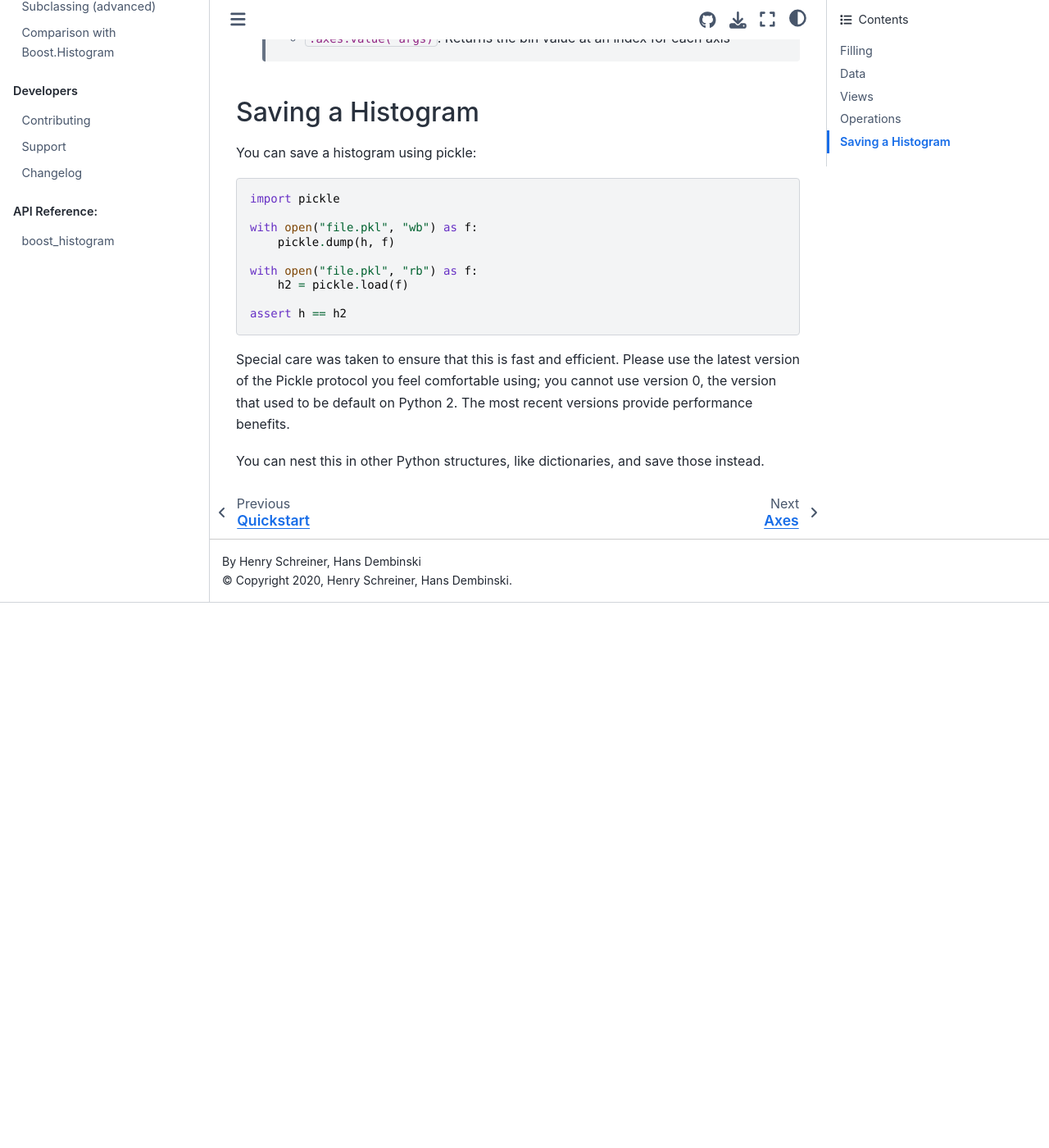
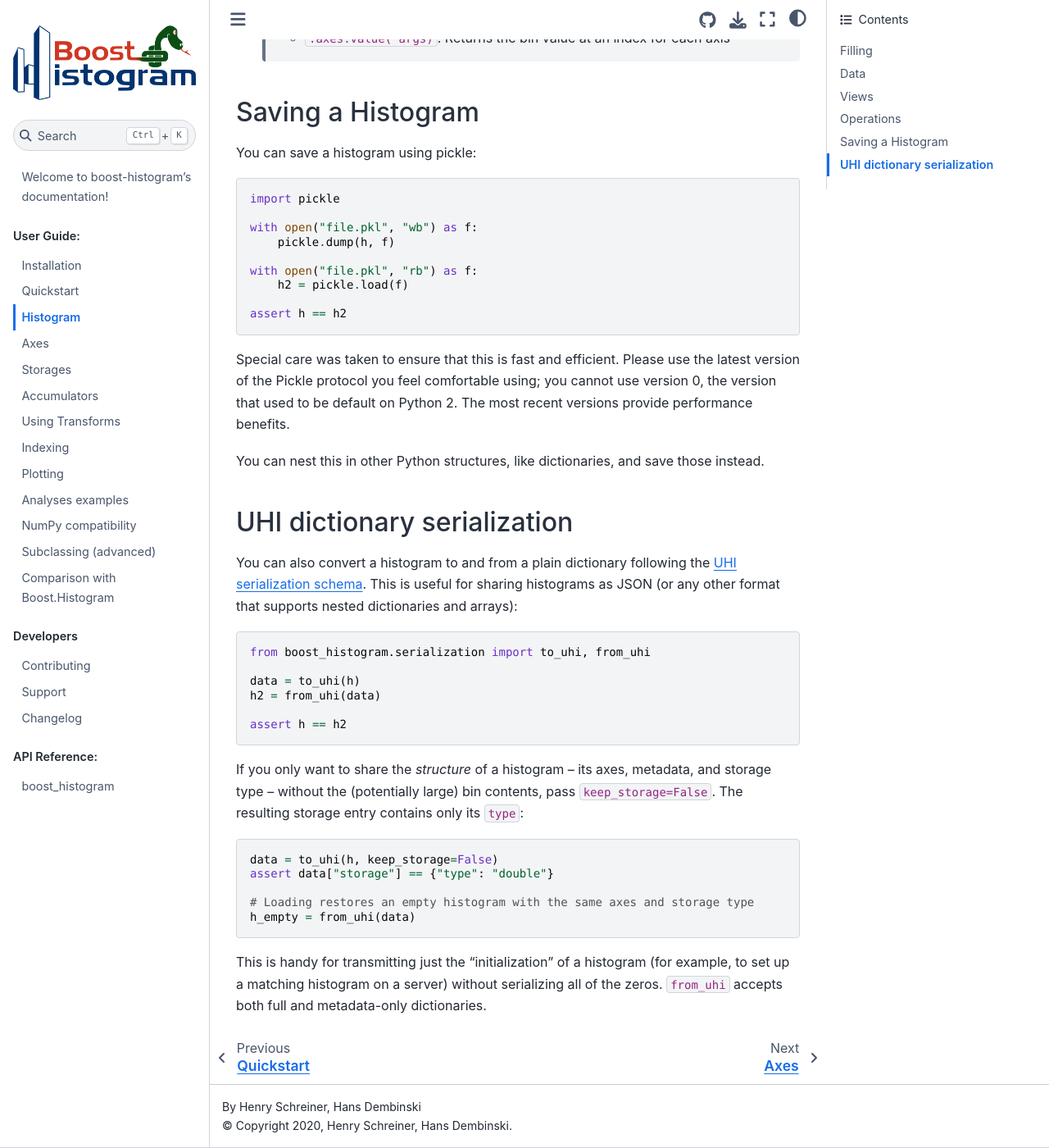
Before and after one commit to scikit-hep/boost-histogram, a Sphinx documentation site: the page built from docs/user-guide/histogram.rst, in a window 1280 px wide and 1400 px high, scrolled down 2567 px. Shown: the whole window at 82% size. Built offline with Sphinx 7.4.7 and the Sphinx Book theme 1.1.4, drawn with Linux system fonts in a browser that asks for light colours; pages that are not in the unit, such as notebooks, are missing from menus; before the commit the page ends 3302 px from its top, so only the background shows below that.

Commit message:
test: validate UHI serialization against the uhi JSON schema
Add a schema-validation test covering all storage types in both the full
and metadata-only (keep_storage=False) forms, validating to_uhi output
against the histogram.schema.json shipped with uhi. Requires uhi>=1.1
(which added metadata-only storage support) and jsonschema in the test
group.

Also document to_uhi/from_uhi and the keep_storage=False option in the
user guide.

Closes #1089.

Assisted-by: ClaudeCode:claude-opus-4.8

```diff
--- a/docs/user-guide/histogram.rst
+++ b/docs/user-guide/histogram.rst
@@ -101,3 +101,36 @@ cannot use version 0, the version that used to be default on Python 2. The most
 recent versions provide performance benefits.
 
 You can nest this in other Python structures, like dictionaries, and save those instead.
+
+UHI dictionary serialization
+^^^^^^^^^^^^^^^^^^^^^^^^^^^^^
+
+You can also convert a histogram to and from a plain dictionary following the
+`UHI serialization schema <https://uhi.readthedocs.io/en/latest/serialization.html>`_.
+This is useful for sharing histograms as JSON (or any other format that supports
+nested dictionaries and arrays):
+
+.. code-block:: python3
+
+    from boost_histogram.serialization import to_uhi, from_uhi
+
+    data = to_uhi(h)
+    h2 = from_uhi(data)
+
+    assert h == h2
+
+If you only want to share the *structure* of a histogram -- its axes, metadata,
+and storage type -- without the (potentially large) bin contents, pass
+``keep_storage=False``. The resulting storage entry contains only its ``type``:
+
+.. code-block:: python3
+
+    data = to_uhi(h, keep_storage=False)
+    assert data["storage"] == {"type": "double"}
+
+    # Loading restores an empty histogram with the same axes and storage type
+    h_empty = from_uhi(data)
+
+This is handy for transmitting just the "initialization" of a histogram (for
+example, to set up a matching histogram on a server) without serializing all of
+the zeros. ``from_uhi`` accepts both full and metadata-only dictionaries.
--- a/pyproject.toml
+++ b/pyproject.toml
@@ -96,6 +96,8 @@ test = [
     "numpy>=1.21.3",
     "hypothesis>=6.0; sys_platform != 'ios'", # slow on iOS, can fail health check
     "pytest-xdist; sys_platform != 'ios'",  # No processes on iOS
+    "jsonschema",  # validate UHI serialization against the uhi schema
+    "uhi>=1.1",  # ships the histogram JSON schema with metadata-only storage support
 ]
 github = [
   { include-group = "test" },
```
Also changed, not shown: 1 other file.
